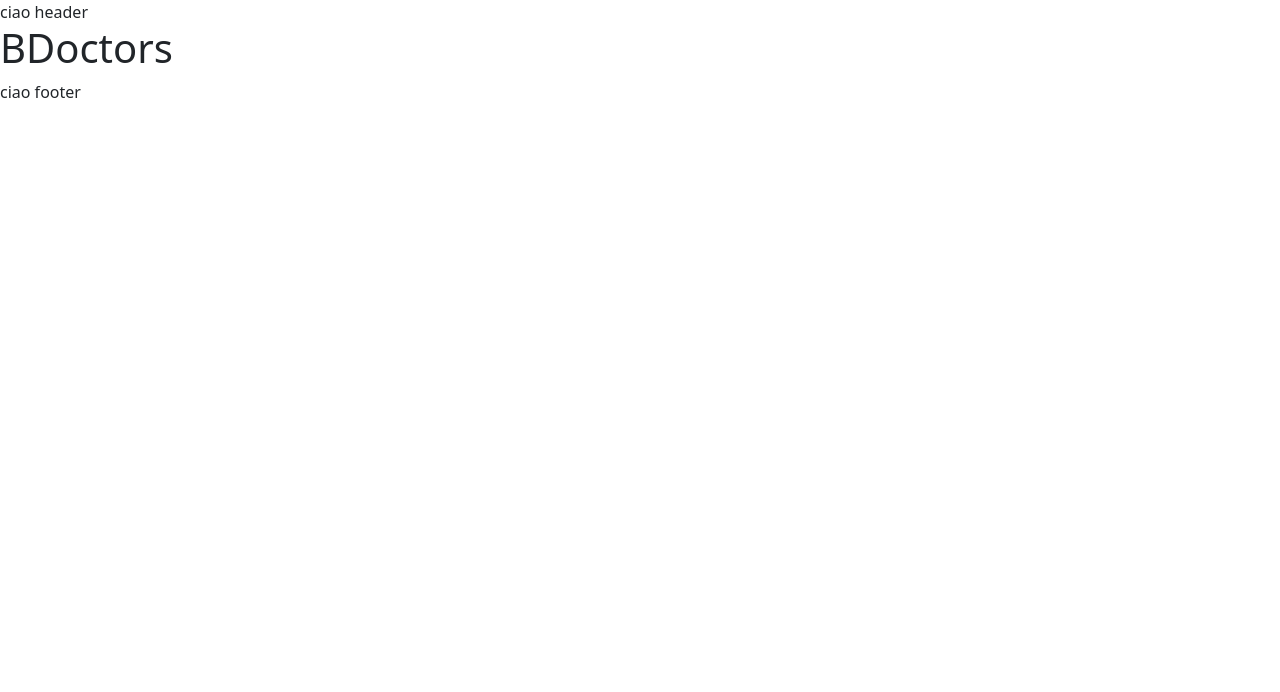
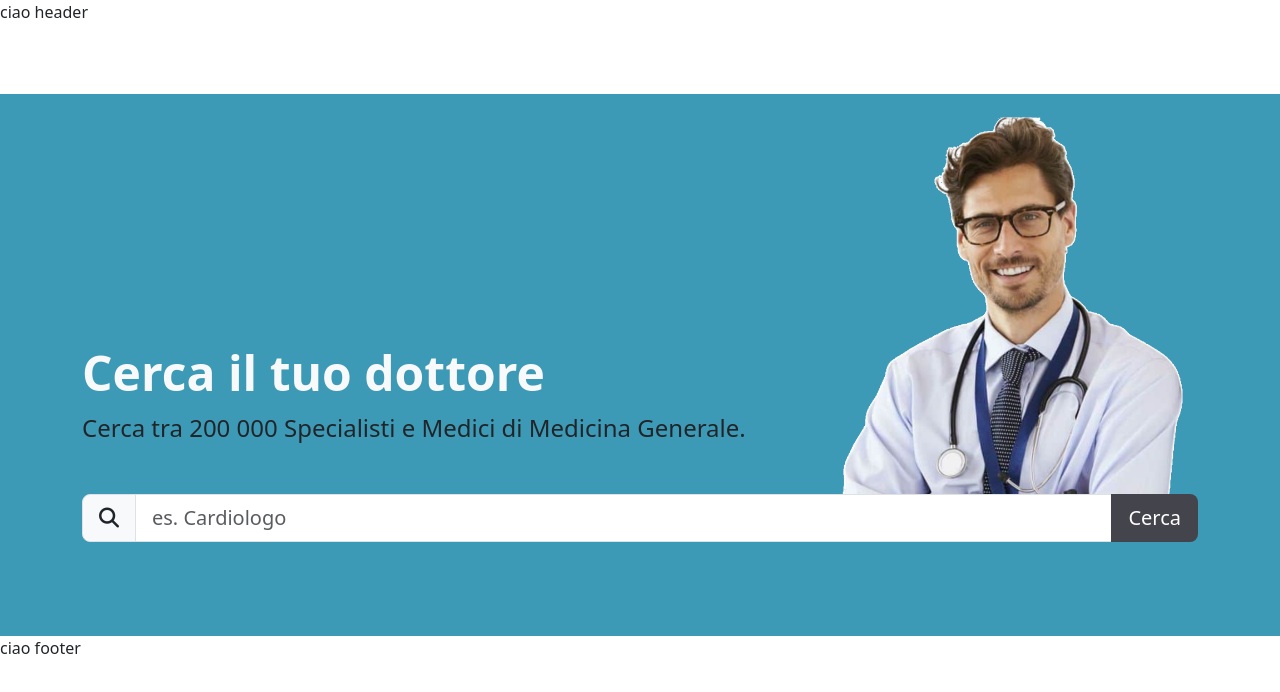
Before and after one commit to Giotreglia/bdoctors-frontend, a Vue app: page / in a window 1280 px wide. Shown: the top 692 px of the page. Built offline with nearby package versions, Linux system fonts and the light colour scheme.

Commit message:
Jumbotron

```diff
--- a/index.html
+++ b/index.html
@@ -1,13 +1,19 @@
 <!DOCTYPE html>
 <html lang="en">
+
 <head>
   <meta charset="UTF-8" />
   <link rel="icon" type="image/svg+xml" href="/vite.svg" />
   <meta name="viewport" content="width=device-width, initial-scale=1.0" />
-    <title>Vite + Vue</title>
+  <link rel="stylesheet" href="https://cdnjs.cloudflare.com/ajax/libs/font-awesome/6.4.0/css/all.min.css"
+    integrity="sha512-iecdLmaskl7CVkqkXNQ/ZH/XLlvWZOJyj7Yy7tcenmpD1ypASozpmT/E0iPtmFIB46ZmdtAc9eNBvH0H/ZpiBw=="
+    crossorigin="anonymous" referrerpolicy="no-referrer" />
+  <title>BDoctors</title>
 </head>
+
 <body>
   <div id="app"></div>
   <script type="module" src="/src/main.js"></script>
 </body>
+
 </html>
--- a/src/App.vue
+++ b/src/App.vue
@@ -18,6 +18,10 @@ export default {
   <AppFooter />
 </template>
 
-<style lang="scss">
+<style lang="scss" scoped>
 @import './styles/general.scss';
+
+main {
+  padding-top: 70px;
+}
 </style>
--- a/src/pages/AppHome.vue
+++ b/src/pages/AppHome.vue
@@ -8,7 +8,42 @@ export default {
 </script>
 
 <template>
-  <h1>BDoctors</h1>
+  <div id="jumbotron">
+
+    <div class="mb-4 rounded-3">
+      <div class="container position-relative">
+        <h1 class="display-5 fw-bold text-light">Cerca il tuo dottore</h1>
+        <div class="jumbo-img position-absolute">
+          <img class="h-100" src="../../public/doc1.png" alt="">
+        </div>
+        <span class="fs-4 d-block mb-5">Cerca tra 200 000 Specialisti e Medici di Medicina Generale.</span>
+        <div class="input-group input-group-lg">
+          <span class="input-group-text" id="inputGroup-sizing-lg"><i class="fa-solid fa-magnifying-glass"></i></span>
+          <input type="text" class="form-control" aria-label="Sizing example input"
+            aria-describedby="inputGroup-sizing-lg" placeholder="es. Cardiologo">
+          <button id="search-btn" class="btn btn-lg" type="button">Cerca</button>
+        </div>
+      </div>
+    </div>
+  </div>
 </template>
 
-<style scoped></style>
+<style lang="scss" scoped>
+@import '../styles/partials/_variables.scss';
+
+#jumbotron {
+  background-color: $primary-color;
+  padding: 250px 0 70px;
+}
+
+#search-btn {
+  background-color: $secondary-color;
+  color: white;
+}
+
+.jumbo-img {
+  height: 500px;
+  bottom: 0;
+  right: 0;
+}
+</style>
--- a/src/styles/general.scss
+++ b/src/styles/general.scss
@@ -1 +1,3 @@
 @import 'node_modules/bootstrap/scss/bootstrap';
+
+@import './partials/variables';
--- a/src/styles/partials/_variables.scss
+++ b/src/styles/partials/_variables.scss
@@ -0,0 +1,2 @@
+$primary-color: rgb(61, 154, 182);
+$secondary-color: rgb(68, 68, 76);
```
Also changed, not shown: public/doc.png (added), public/doc1.png (added). Lines whose indentation alone changed are shown as unchanged.
